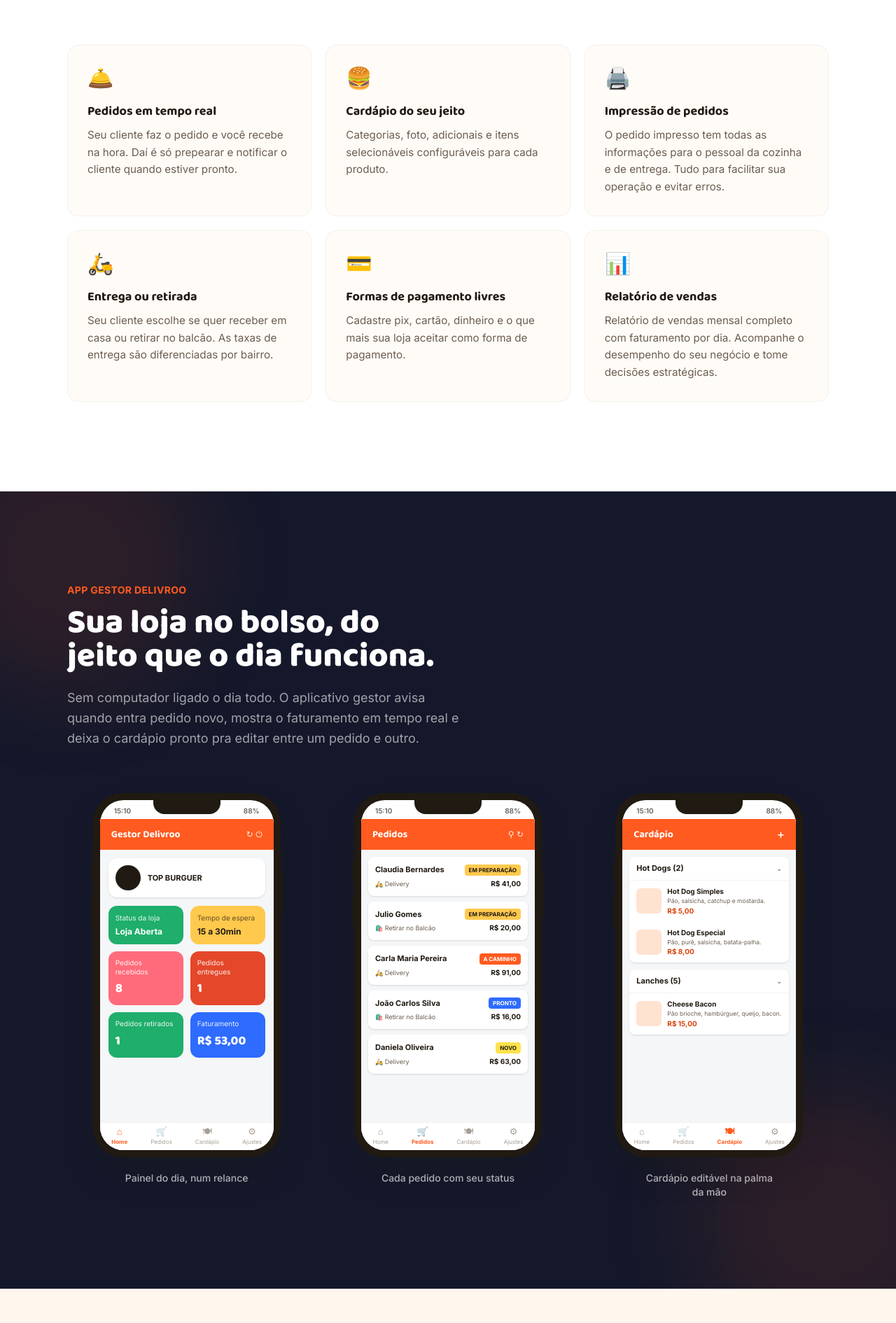
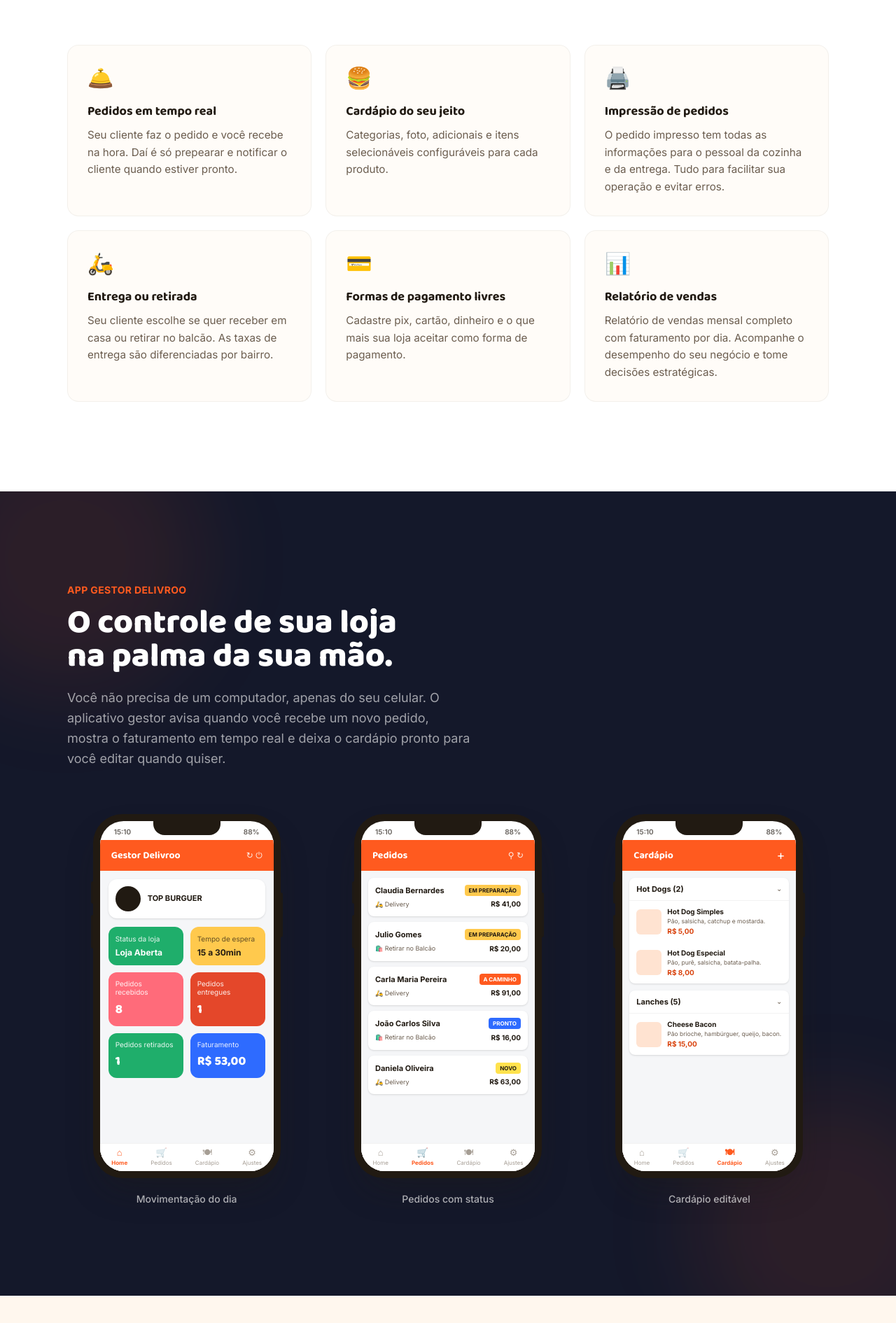
Before and after one commit to jccintr/delivroo-landing-page, a React (Vite) app: page / in a window 1280 px wide. Shown: the part 1831-3721 px from the top of the page at 70% size. Built offline with nearby package versions, Linux system fonts and the light colour scheme.

Commit message:
alterado section AppShowCase

```diff
--- a/src/sections/AppShowcase.jsx
+++ b/src/sections/AppShowcase.jsx
@@ -4,9 +4,9 @@
 import AppMenuScreen from "../components/mockups/AppMenuScreen";
 
 const screens = [
-  { comp: <AppHomeScreen />, label: "Painel do dia, num relance" },
-  { comp: <AppOrdersScreen />, label: "Cada pedido com seu status" },
-  { comp: <AppMenuScreen />, label: "Cardápio editável na palma da mão" },
+  { comp: <AppHomeScreen />, label: "Movimentação do dia" },
+  { comp: <AppOrdersScreen />, label: "Pedidos com status" },
+  { comp: <AppMenuScreen />, label: "Cardápio editável" },
 ];
 
 export default function AppShowcase() {
@@ -18,11 +18,11 @@
         <div className="max-w-xl mb-16">
           <span className="text-orange font-bold text-sm uppercase tracking-wide">App Gestor Delivroo</span>
           <h2 className="font-display font-extrabold text-4xl sm:text-5xl text-white mt-3 text-balance">
-            Sua loja no bolso, do jeito que o dia funciona.
+            O controle de sua loja na palma da sua mão.
           </h2>
           <p className="text-white/60 mt-5 text-lg leading-relaxed">
-            Sem computador ligado o dia todo. O aplicativo gestor avisa quando entra pedido novo,
-            mostra o faturamento em tempo real e deixa o cardápio pronto pra editar entre um pedido e outro.
+            Você não precisa de um computador, apenas do seu celular. O aplicativo gestor avisa quando você recebe um novo pedido,
+            mostra o faturamento em tempo real e deixa o cardápio pronto para você editar quando quiser.
           </p>
         </div>
         <div className="grid sm:grid-cols-3 gap-8 justify-items-center">
--- a/src/sections/Features.jsx
+++ b/src/sections/Features.jsx
@@ -12,7 +12,7 @@
   {
     icon: "🖨️",
     title: "Impressão de pedidos",
-    text: "O pedido impresso tem todas as informações para o pessoal da cozinha e de entrega. Tudo para facilitar sua operação e evitar erros.",
+    text: "O pedido impresso tem todas as informações para o pessoal da cozinha e da entrega. Tudo para facilitar sua operação e evitar erros.",
   },
   {
     icon: "🛵",
@@ -38,7 +38,7 @@
         <div className="max-w-xl mb-16">
           <span className="text-orange-deep font-bold text-sm uppercase tracking-wide">Recursos</span>
           <h2 className="font-display font-extrabold text-4xl sm:text-5xl text-ink mt-3 text-balance">
-            Tudo que a sua operação de delivery precisa0
+            Tudo que a sua operação de delivery precisa
           </h2>
         </div>
         <div className="grid sm:grid-cols-2 lg:grid-cols-3 gap-5">
```
